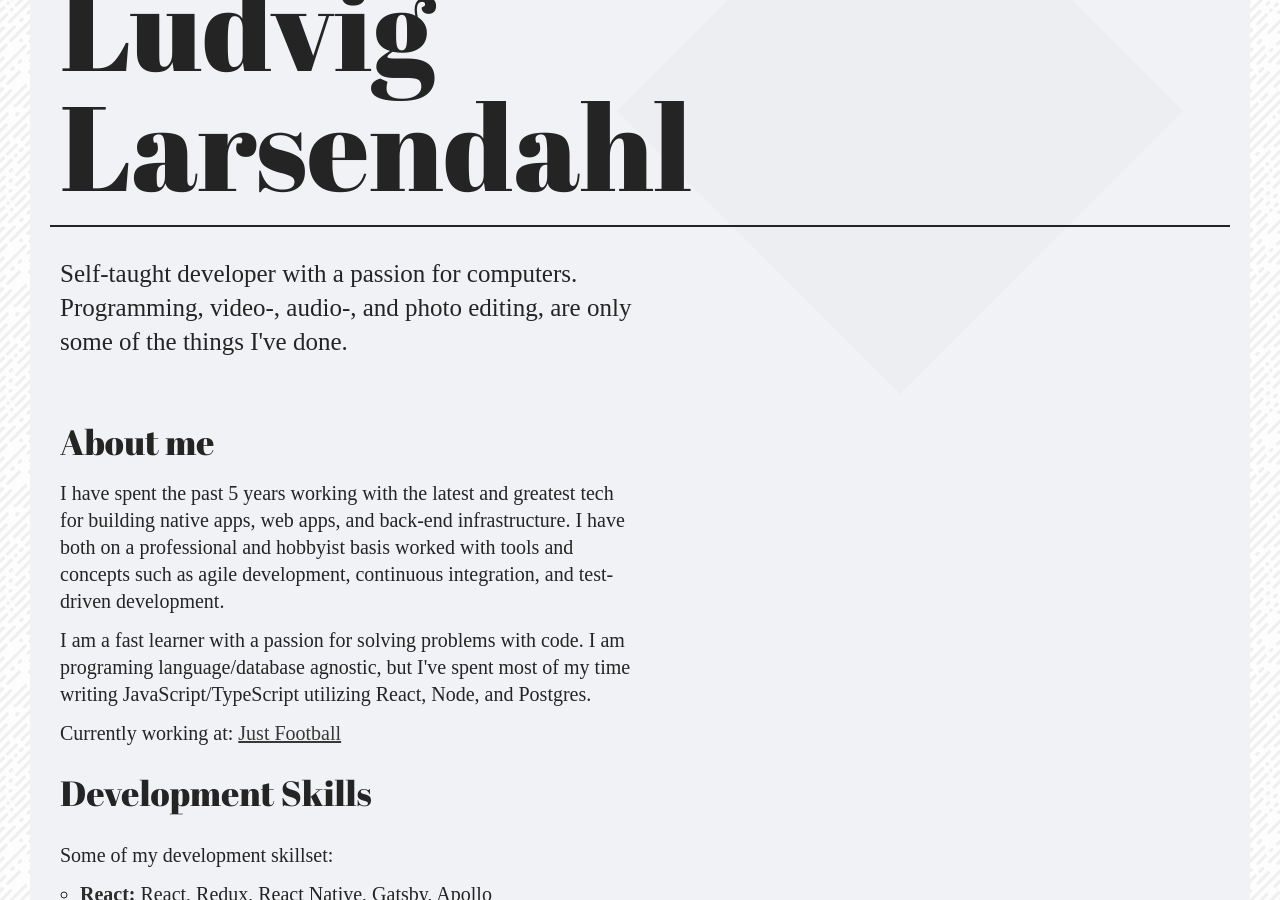
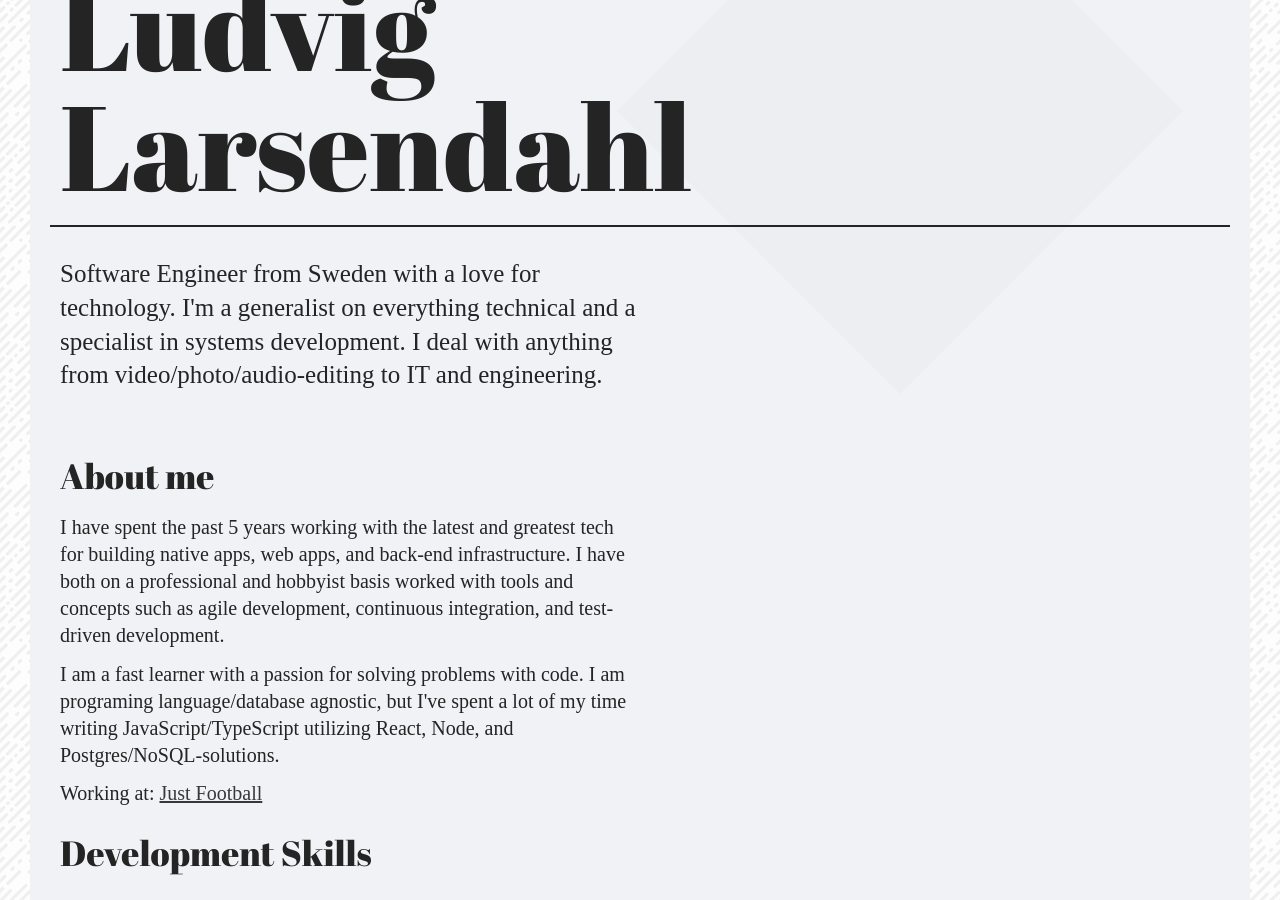
Before and after one commit to ghostops/ghostops.github.io, a Jekyll site: the page built from index.html, in a window 1280 px wide and 900 px high, scrolled down 269 px. Built offline with Jekyll 4.4.1, drawn with Linux system fonts in a browser that asks for light colours; comment, search, counter and statistics services are not loaded.

Commit message:
new text

```diff
--- a/index.html
+++ b/index.html
@@ -21,9 +21,9 @@ permalink: /
 		<hr />
 
 		<p>
-			Self-taught developer with a passion for computers.
-			Programming, video-, audio-, and photo editing,
-			are only some of the things I've done.
+			Software Engineer from Sweden with a love for technology.
+			I'm a generalist on everything technical and a specialist in systems development.
+			I deal with anything from video/photo/audio-editing to IT and engineering.
 		</p>
 	</header>
 
@@ -39,12 +39,12 @@ permalink: /
 
 		<p>
 			I am a fast learner with a passion for solving problems with code. I am programing
-			language/database agnostic, but I've spent most of my time writing JavaScript/TypeScript
-			utilizing React, Node, and Postgres.
+			language/database agnostic, but I've spent a lot of my time writing JavaScript/TypeScript
+			utilizing React, Node, and Postgres/NoSQL-solutions.
 		</p>
 
 		<p>
-			Currently working at: <a href="{{company_link}}">{{company}}</a>
+			Working at: <a href="{{company_link}}">{{company}}</a>
 		</p>
 	</section>
 
```
